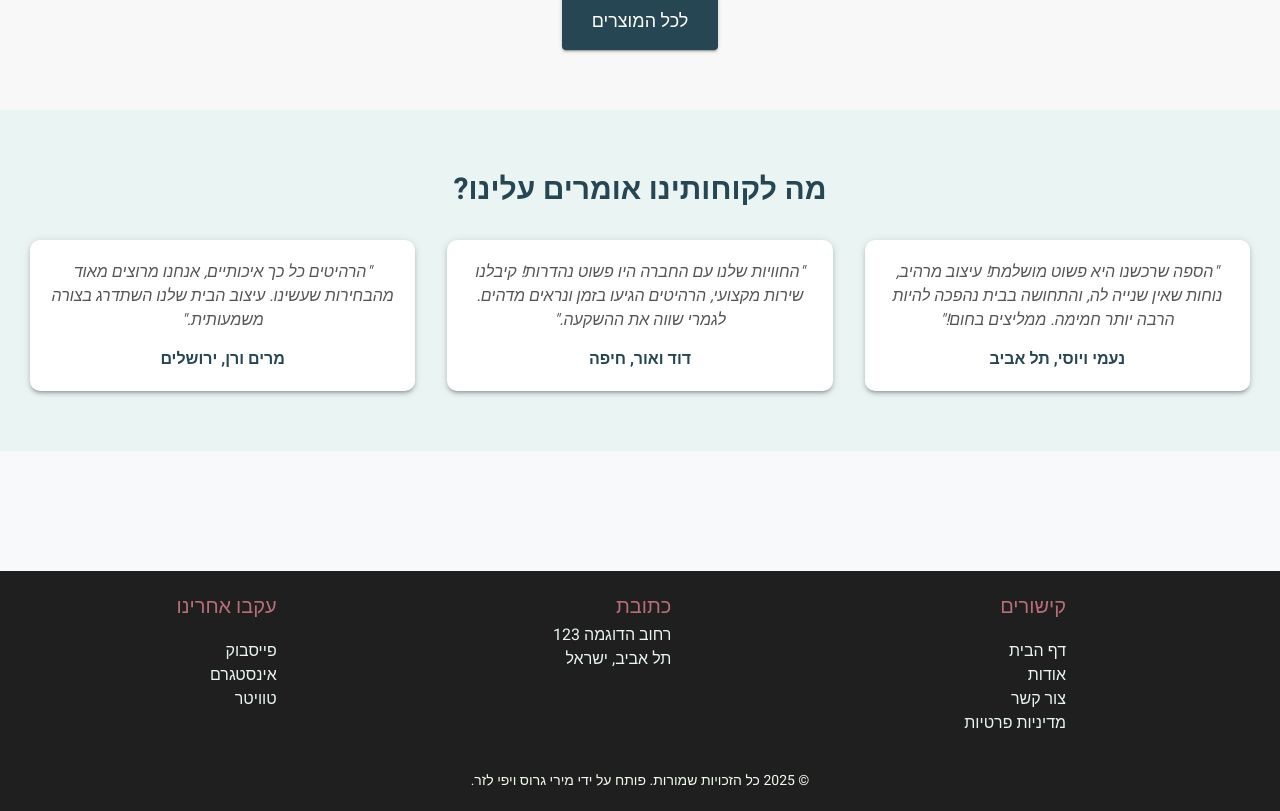
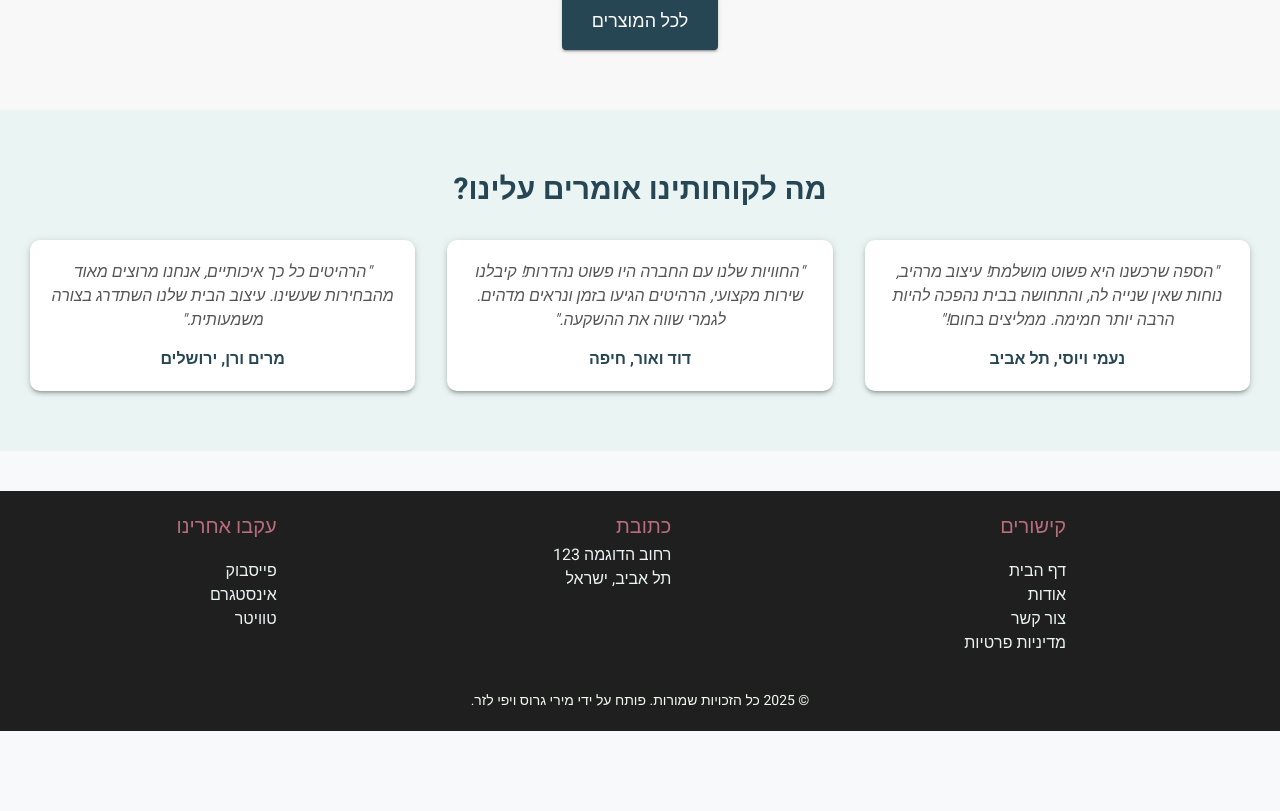
Before and after one commit to yafi321/furniture-client, a React (Vite) app: page / in a window 1280 px wide. Shown: the part 1172-1983 px from the top of the page. After the commit the page ends 1903 px from the top, so only its background shows below. Built offline with nearby package versions, Linux system fonts and the light colour scheme; a web font is replaced by a local one.

Commit message:
Add Loading component with spinner and logo
- Created a new Loading component that displays a full-screen loading spinner.
- Utilized MUI's CircularProgress for the spinner.
- Added a logo image that is centered over the spinner.

```diff
--- a/src/App.jsx
+++ b/src/App.jsx
@@ -24,10 +24,11 @@ function App() {
     <>
      <ThemeProvider theme={theme}>
      {/* <CssBaseline /> */}
+     <div style={{ display: 'flex', flexDirection: 'column', minHeight: '100vh' }}>
     <NavBar></NavBar>
     {/* <FurnitureList/> */}
     {/* <OneFurniture/> */}
-<div style={{marginTop: "120px", marginBottom: "120px"}}>
+<div style={{flex: 1, paddingTop: '120px', paddingBottom: '40px'}}>
     <Routes>
 
       <Route path="list" element={<FurnitureList/>}/>
@@ -39,7 +40,7 @@ function App() {
       <Route path="*" element={<HomePage/>}/>
 
     </Routes></div>
-  <Footer/>
+  <Footer/></div>
     </ThemeProvider>
     </>
   )
--- a/src/components/Footer.jsx
+++ b/src/components/Footer.jsx
@@ -5,13 +5,9 @@ import { Directions } from '@mui/icons-material';
 
 const Footer = () => {
   return (
-    <footer style={{ position: 'relative',
-        bottom: 0,
-        left: 0,
-        width: '100%',
-        backgroundColor: '#1f1f1f',
-        padding: '20px 0',
-        zIndex: 1000,
+    <footer style={{ width: '100%',
+      backgroundColor: '#1f1f1f',
+      padding: '20px 0',
      }}
         >
       <Container dir = "rtl" style={{fontFamily: "'Heebo', sans-serif", }}>
--- /dev/null
+++ b/src/components/Loading.jsx
@@ -0,0 +1,34 @@
+import { Box, CircularProgress } from '@mui/material';
+
+const Loading = () => {
+    return (
+        <Box
+            sx={{
+                height: '100vh', // כל גובה המסך
+                display: 'flex',
+                justifyContent: 'center', // ממרכז לרוחב
+                alignItems: 'center',     // ממרכז לגובה
+            }}
+        >
+            {/* ספינר עם לוגו */}
+            <Box sx={{ position: 'relative', display: 'inline-flex' }}>
+                <CircularProgress size={120} thickness={2} color="primary" />
+                <Box
+                    component="img"
+                    src="/images/logo-no-baeckground.png"
+                    alt="logo"
+                    sx={{
+                        position: 'absolute',
+                        top: '50%',
+                        left: '50%',
+                        width: 100,
+                        height: 100,
+                        transform: 'translate(-50%, -50%)',
+                    }}
+                />
+            </Box>
+        </Box>
+    );
+};
+
+export default Loading;
--- a/src/pages/FurnitureList.jsx
+++ b/src/pages/FurnitureList.jsx
@@ -6,12 +6,15 @@ import Pagination from '@mui/material/Pagination';
 import { Grid, Container } from '@mui/material';
 import Stack from '@mui/material/Stack';
 import MiniCart from "../components/MiniCart.jsx";
+import Loading from "../components/Loading.jsx";
 
 const FurnitureList = () => {
     let [arr, setArr] = useState([]);
     let [pageCnt, setPageCnt] = useState(1);
     let [currentPage, setCurrentPage] = useState(1);
     let [openedByAdd, setOpenedByAdd] = useState(false); // ניהול מצב פתיחת הסל
+    const [isLoading, setIsLoading] = useState(false);
+
 
 
     useEffect(() => {
@@ -23,6 +26,7 @@ const FurnitureList = () => {
     }, [currentPage]);
 
     const bringFromServer = (page) => {
+        setIsLoading(true);
         getAllfurniture(page)
             .then(res => {
                 setArr(res.data);
@@ -31,7 +35,9 @@ const FurnitureList = () => {
             .catch(err => {
                 console.log(err);
                 alert("Product retrieval error");
-            });
+            })
+            .finally(() => setIsLoading(false));
+
     };
 
     const bringPagesFromServer = () => {
@@ -51,8 +57,14 @@ const FurnitureList = () => {
 
     return (
         <div>
+            {isLoading ? (
+                <Stack alignItems="center" sx={{ mt: 4 }}>
+                    <Loading />
+                </Stack>
+            ) : (
+                <div>
                     {/* <div>רשימת הרהיטים</div> */}
-            <Stack spacing={2} alignItems="center" sx={{margin: "10px"}}>
+                    <Stack spacing={2} alignItems="center" sx={{ margin: "10px" }}>
                         <Pagination
                             count={pageCnt}
                             page={currentPage}
@@ -71,7 +83,7 @@ const FurnitureList = () => {
                             ))}
                         </Grid>
                     </Container>
-            <Stack spacing={2} alignItems="center" sx={{margin: "10px"}}>
+                    <Stack spacing={2} alignItems="center" sx={{ margin: "10px" }}>
                         <Pagination
                             count={pageCnt}
                             page={currentPage}
@@ -80,6 +92,9 @@ const FurnitureList = () => {
                         />
                     </Stack>
                 </div>
+            )}
+
+        </div>
     );
 }
 
```
Also changed, not shown: public/images/logo-no-baeckground.png (added). Lines whose indentation alone changed are shown as unchanged.
